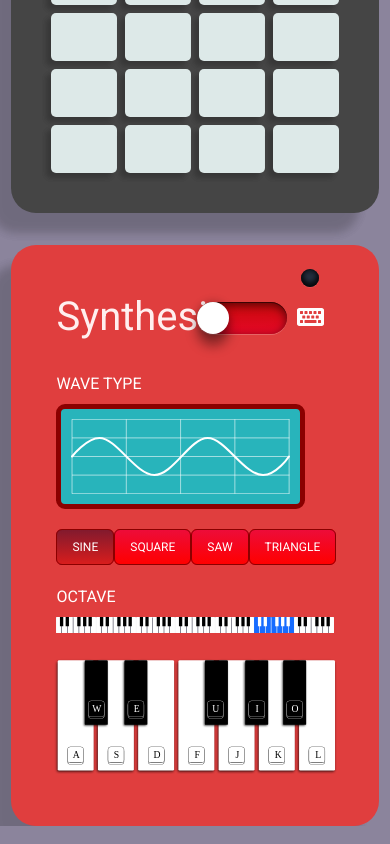
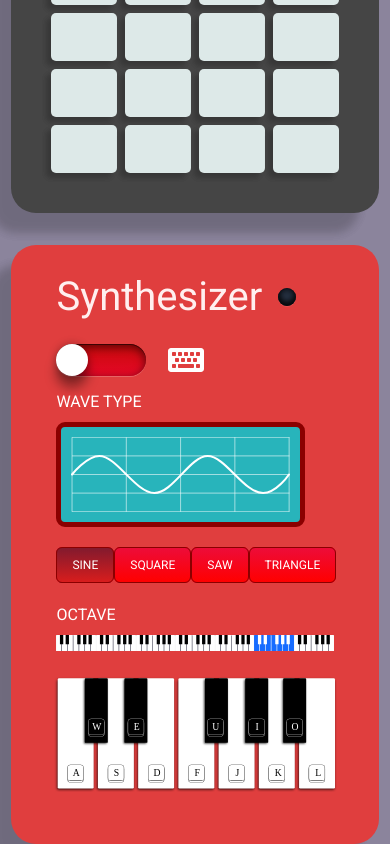
Before and after one commit to 32gits/angular-music, an Angular app: page / in a window 390 px wide. Shown: the part 1024-1868 px from the top of the page. Built offline with nearby package versions, Linux system fonts and the light colour scheme.

Commit message:
More Responsive Design Improvements

```diff
--- a/src/app/synth-module/synth-module.component.css
+++ b/src/app/synth-module/synth-module.component.css
@@ -22,7 +22,7 @@
 .synth-body {
     background-color: #e03e3e;
     border-radius: 25px;
-    padding: 40px;
+    padding: 20px 40px 40px 40px;
     box-shadow: -20px 20px 10px rgba(0,0,0,0.10), -20px 20px 10px rgba(0,0,0,0.1);
 }
 
@@ -105,14 +105,19 @@ p {
     padding-bottom: 1rem;
 }
 
+.mt-1 {
+    margin-top: 1rem !important;
+}
+
+.v-align {
+    vertical-align: middle;
+}
+
 .white-text {
     color: #fff;
 }
 #keyboard-icon {
-    position: absolute;
-    top: 20px;
-    right: 15px;
-    font-size: 1.5em;
+    font-size: 2rem;
 }
 
 #keyboard-svg {
@@ -143,3 +148,19 @@ h2 {
         margin-top: 2rem;
     }
 }
+/* Small devices (portrait tablets and large phones, 600px and up) */
+@media only screen and (min-width: 750px) {
+    #keyboard-icon {
+        float: right !important;
+    }
+    .switch {
+        float: right !important;
+    }
+}
+
+/* 720 px and down */
+@media only screen and (max-width: 720px) {
+    #waveform-img {
+        max-width: 100% !important;
+    }
+}
--- a/src/app/synth-module/synth-module.component.html
+++ b/src/app/synth-module/synth-module.component.html
@@ -1,18 +1,19 @@
 <div class="synth-body">
 
   <div class="row">
-    <div class="col-6">
-      <h2 class="in-block">Synthesizer</h2>
+    <div class="col-8">
+      <h2 class="in-block v-align">Synthesizer</h2>
+      <span class="indicator-light v-align" [class.active]="isPowered"></span>
     </div>
-    <div class="col-6">
+    <div class="col-4 mt-1">
+        <i id="keyboard-icon" class="fas fa-keyboard white-text"></i>
         <div class="switch">
             <input type="checkbox" name="toggle" [checked]="isPowered" (click)="togglePower(powerSwitch, kbInterface)" #powerSwitch>
             <label for="toggle">
                 <i></i>
             </label>
-            <span></span>
         </div>
-        <i id="keyboard-icon" class="fas fa-keyboard white-text"></i>
+
     </div>
   </div>
 
--- a/src/app/synth-module/synth-module.component.ts
+++ b/src/app/synth-module/synth-module.component.ts
@@ -220,9 +220,11 @@ export class SynthModuleComponent implements OnInit {
 
     togglePower(powerSwitch, kbInterface) {
         if (powerSwitch.checked) {
+            this.isPowered = true;
             kbInterface.focus();
         } else {
             kbInterface.blur();
+            this.isPowered = false;
         }
     }
 
--- a/src/app/synth-module/toggle-switch.css
+++ b/src/app/synth-module/toggle-switch.css
@@ -17,9 +17,7 @@
   .switch {
     width: 7rem;
     height: 2rem;
-    position: absolute;
-    top: 17px;
-    right: 30px;
+    float: left;
   }
 
   .switch label {
@@ -52,12 +50,10 @@
     transition: all .5s ease;
   }
 
-  .switch label + span {
+  .indicator-light {
+    margin-left: 1rem;
     content: "";
     display: inline-block;
-    position: absolute;
-    right: -10px;
-    top: -33px;
     width: 18px;
     height: 18px;
     border-radius: 10px;
@@ -71,10 +67,9 @@
 
   /* Toggle */
 
-  .switch input:checked ~ label + span {
+  .indicator-light.active {
     content: "";
     display: inline-block;
-    position: absolute;
     width: 18px;
     height: 18px;
     border-radius: 10px;
```
